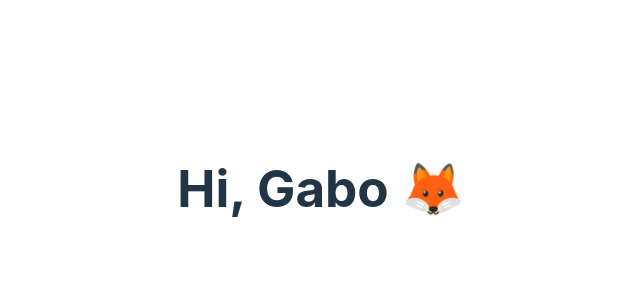
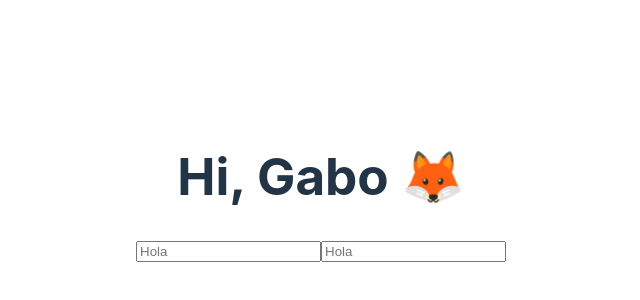
Before and after one commit to gaboDev05/front-liguilla, a React (Vite) app: page / in a window 1280 px wide. Shown: the part 212-512 px from the top of the page, without its empty margins (319-959 px from the left). Built offline with nearby package versions, Linux system fonts and the light colour scheme.

Commit message:
Estructura basica del TextField

```diff
--- /dev/null
+++ b/src/components/TextField.jsx
@@ -0,0 +1,19 @@
+import { useState } from "react";
+
+
+const TextField = ({ name, type, required=true }) => {
+    const [Text, setText] = useState('Hola');
+
+    return (
+        <>
+            <input
+                required={required}
+                type={type}
+                name={name}
+                placeholder={Text}
+            />
+        </>
+     );
+}
+
+export default TextField;
--- a/src/components/index.js
+++ b/src/components/index.js
@@ -0,0 +1 @@
+export { default as Input } from './TextField';
--- a/src/pages/Login/Login.jsx
+++ b/src/pages/Login/Login.jsx
@@ -1,9 +1,13 @@
+
+import TextField from "../../components/TextField";
 
 
 const Login = () => {
     return (
         <>
             <h1>Hi, Gabo 🦊</h1>
+            <TextField name='User' type='Text'/>
+            <TextField name='Pass' type='Password'/>
         </>
      );
 }
```
Also changed, not shown: src/components/Input.jsx (deleted, +0 -11 lines).
